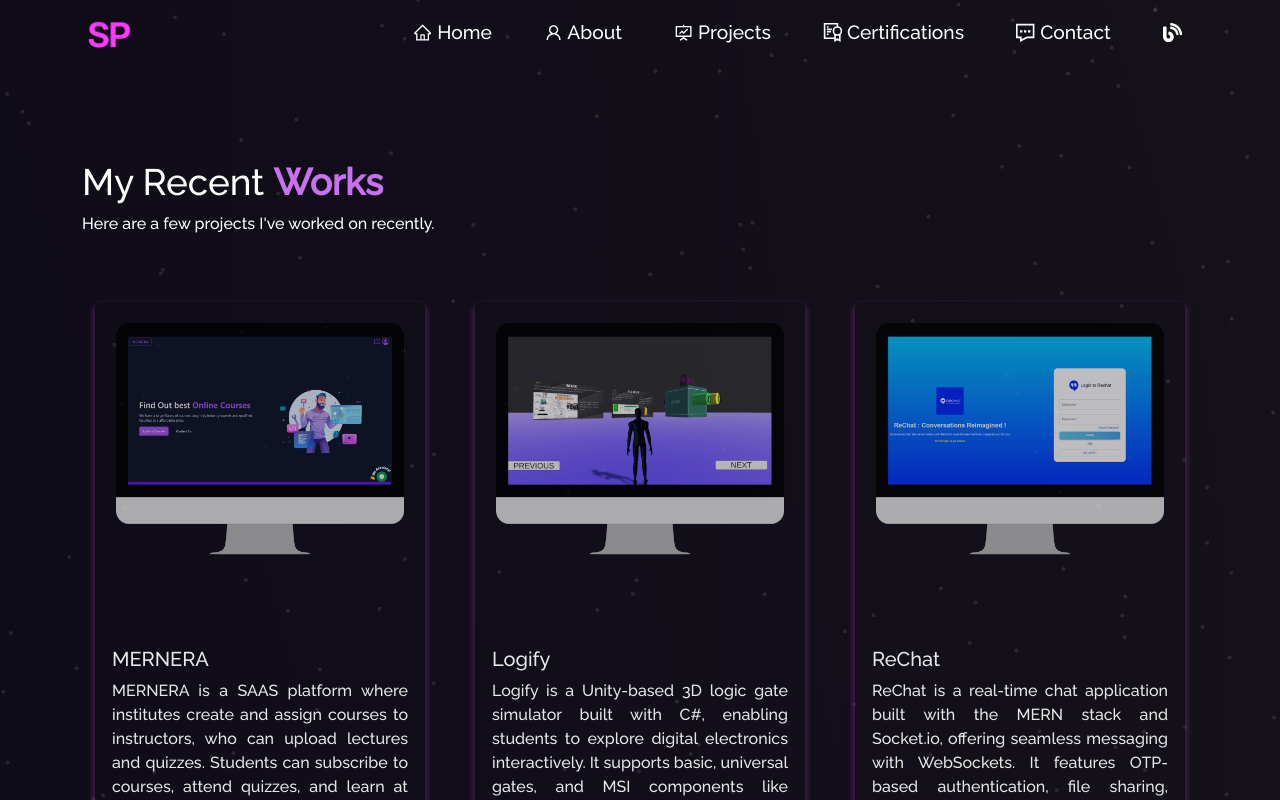
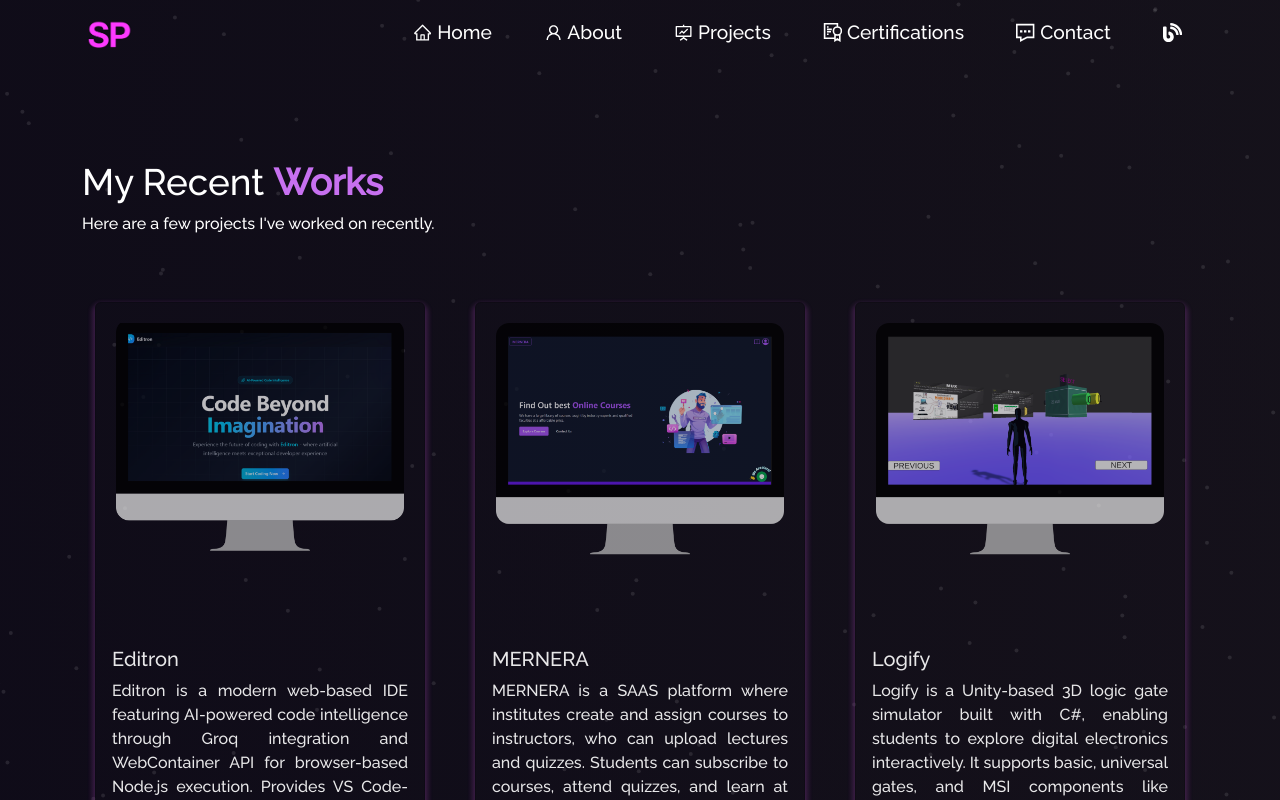
Before and after one commit to shrivarshapoojari/MyPortfolio, a React (Vite) app: page /project in a window 1280 px wide. Shown: the top 800 px of the page. Built offline with nearby package versions, Linux system fonts and the light colour scheme.

Commit message:
add editron

```diff
--- a/src/components/Projects/Projects.jsx
+++ b/src/components/Projects/Projects.jsx
@@ -16,6 +16,7 @@ import mld from "../../assets/Projects/mld.png"
 import nimmayatri from "../../assets/Projects/nimmayatri.png"
 import springflow from "../../assets/Projects/springflow.png"
 import springify from "../../assets/Projects/springify.png"
+import editron from "../../assets/Projects/editron.png"
 import { Helmet } from 'react-helmet-async'
 
 
@@ -56,6 +57,17 @@ function Projects() {
 
 
         <Col md={4} className="project-card">
+            <ProjectCard
+              imgPath={editron}
+              isBlog={false}
+              git={true}
+              title="Editron"
+              description="Editron is a modern web-based IDE featuring AI-powered code intelligence through Groq integration and WebContainer API for browser-based Node.js execution. Provides VS Code-like editing experience with Monaco Editor, real-time syntax highlighting, and intelligent code completions. Supports multiple frameworks including React, Next.js, Vue, Angular, and Express with instant preview capabilities."
+              ghLink="https://github.com/shrivarshapoojari/Editron"
+              demoLink="https://editron.shrivarshapoojary.in/"
+            />
+          </Col>
+          <Col md={4} className="project-card">
             <ProjectCard
               imgPath={mernera}
               isBlog={false}
```
Also changed, not shown: src/assets/Projects/editron.png (added).
